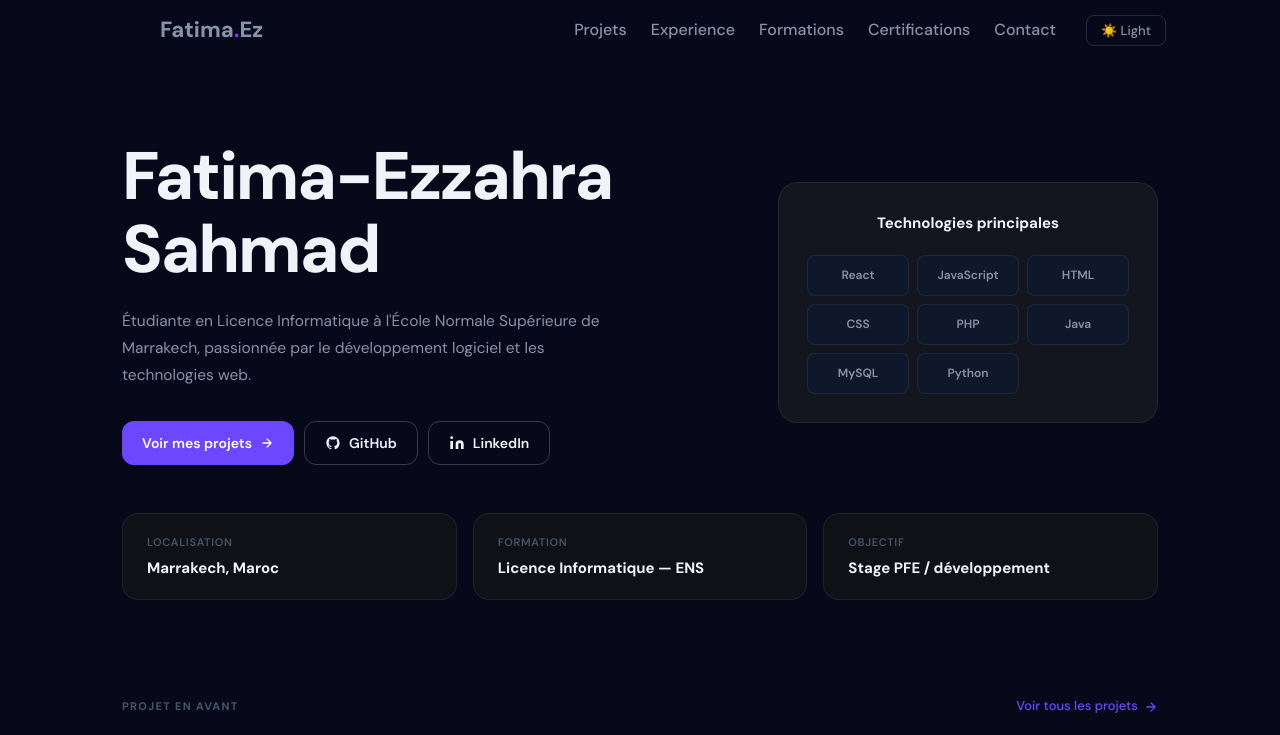
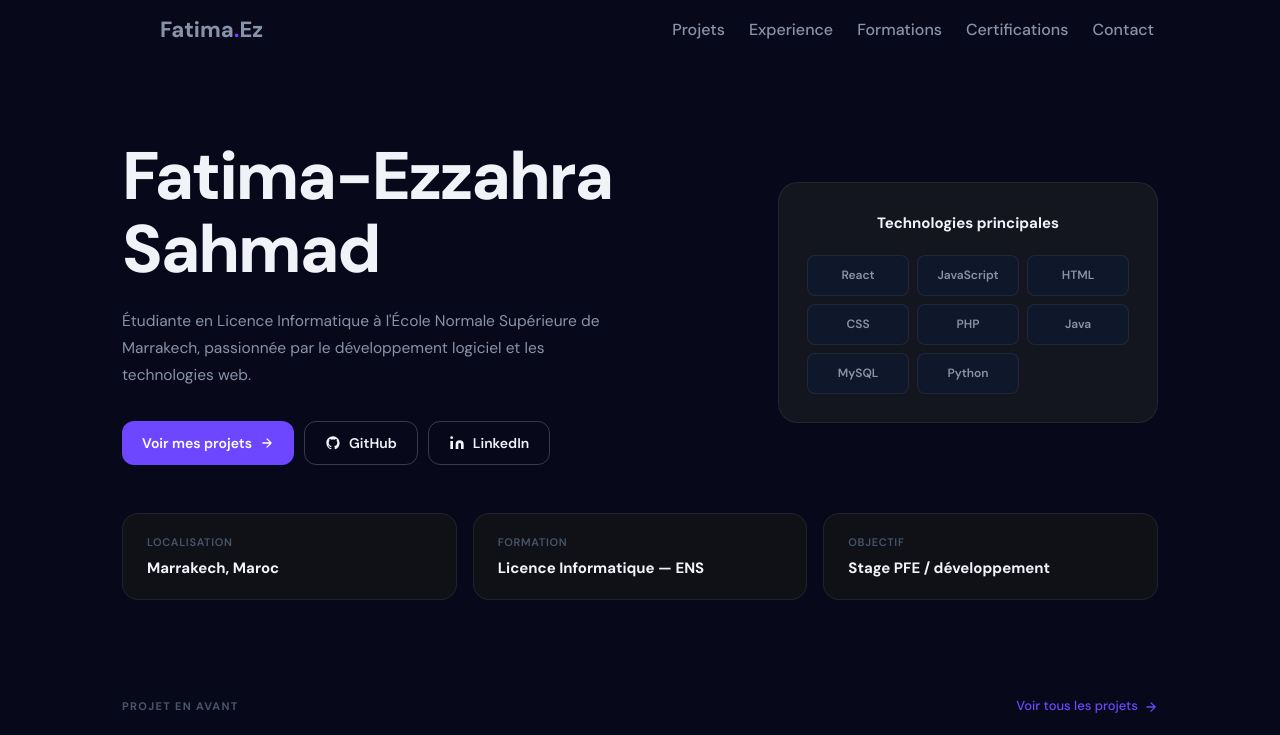
Before and after one commit to fe045001-netizen/Projet-Portfolio-React-Pro-Final, a React (Vite) app: page / in a window 1280 px wide. Shown: the top 735 px of the page. Built offline with nearby package versions, Linux system fonts and the light colour scheme.

Commit message:
Update RootLayout.tsx

```diff
--- a/src/app/RootLayout.tsx
+++ b/src/app/RootLayout.tsx
@@ -1,5 +1,4 @@
 import { NavLink, Outlet } from "react-router-dom";
-import ThemeToggle from "../components/ThemeToggle";
 
 export default function RootLayout() {
   return (
@@ -20,7 +19,7 @@ export default function RootLayout() {
             <NavLink to="/contact" className={({ isActive }) => isActive ? "active" : ""}>Contact</NavLink>
           </div>
 
-          <ThemeToggle />
+
         </div>
       </nav>
 
```
